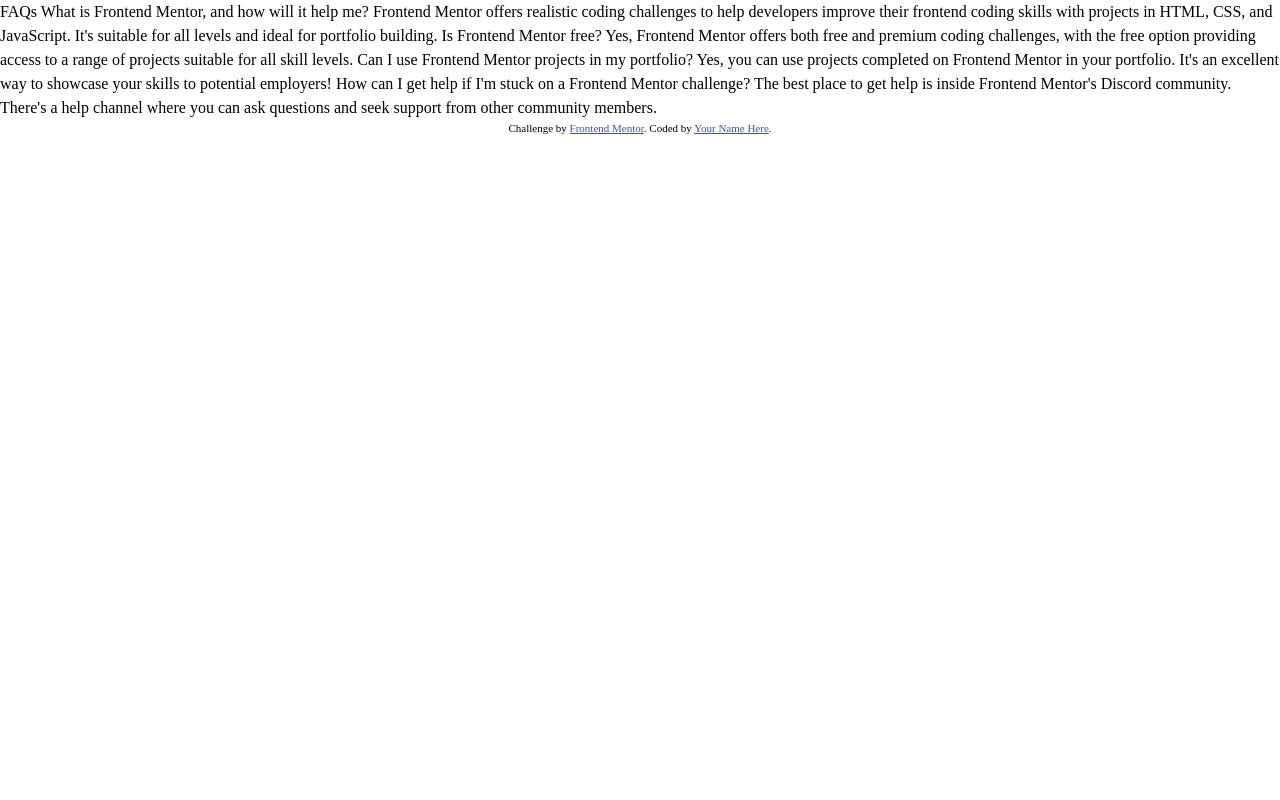
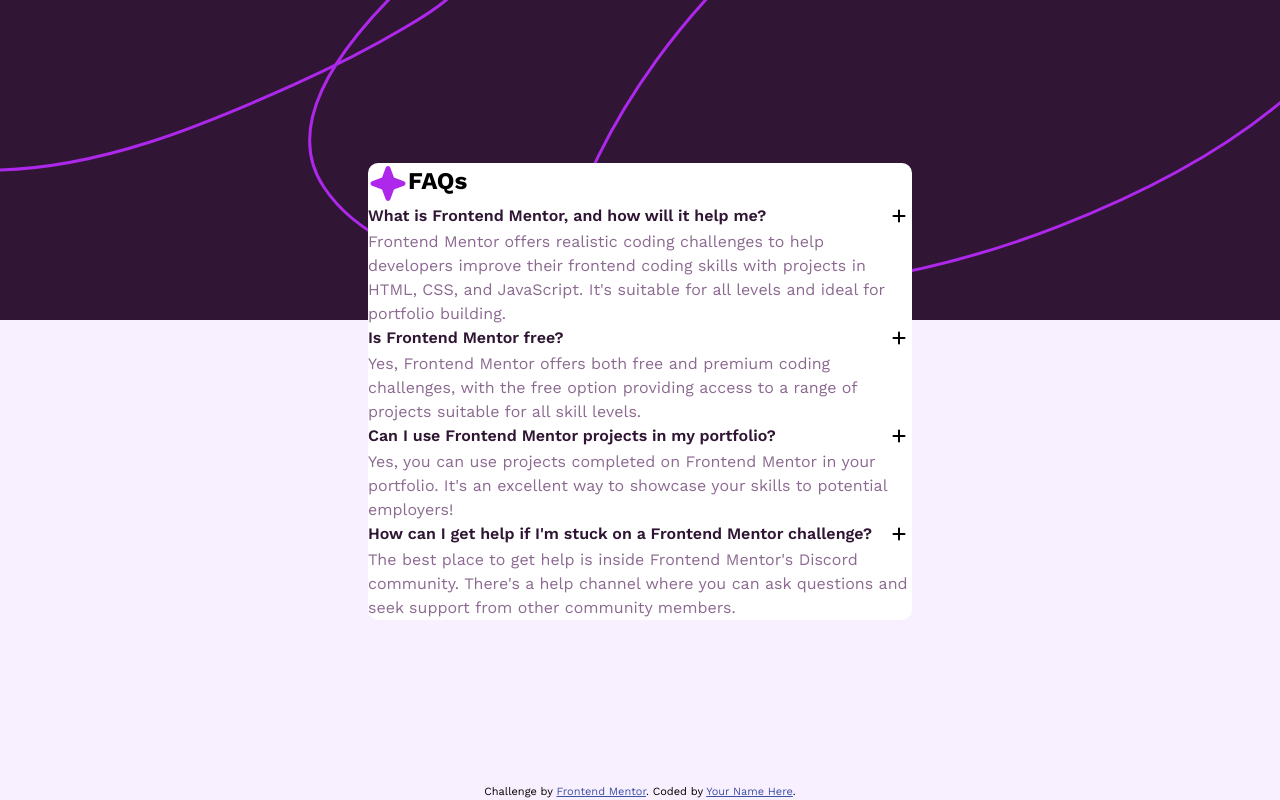
Before and after one commit to Randomgituser69/FAQ-Accordion-retry, a plain HTML site: page index.html in a window 1280 px wide. Drawn offline with nearby package versions, Linux system fonts and the light colour scheme.

Commit message:
committed crime committed crime

```diff
--- a/index.html
+++ b/index.html
@@ -17,23 +17,85 @@
       sizes="32x32"
       href="./assets/images/favicon-32x32.png"
     />
-
+<script src="https://kit.fontawesome.com/70c69eb187.js" crossorigin="anonymous"></script>
     <title>Frontend Mentor | FAQ accordion</title>
   </head>
   <body>
-    FAQs What is Frontend Mentor, and how will it help me? Frontend Mentor
-    offers realistic coding challenges to help developers improve their frontend
+    <section class="card">
+      <div class="title">
+    <img src="icon-star.svg"><h1>FAQs</h1>
+    </div>
+    <article class="question">
+<div class="title-question">
+    <p>What is Frontend Mentor, and how will it help me?</p>
+    <button class="question-button">
+      <span class="plus">
+      <i class="fa-solid fa-plus"></i>
+      </span>
+      <span class="minus">
+      <i class="fa-solid fa-minus"></i>
+      </span>
+      </button>
+    </div>
+    <div class="question-answer">
+    <p>Frontend Mentor offers realistic coding challenges to help developers improve their frontend
     coding skills with projects in HTML, CSS, and JavaScript. It's suitable for
-    all levels and ideal for portfolio building. Is Frontend Mentor free? Yes,
-    Frontend Mentor offers both free and premium coding challenges, with the
+    all levels and ideal for portfolio building.</p>
+    </div>
+    </article>
+    <article class="question">
+      <div class="title-question">
+    <p>Is Frontend Mentor free?</p>
+    <button class="question-button">
+      <span class="plus">
+      <i class="fa-solid fa-plus"></i>
+      </span>
+      <span class="minus">
+      <i class="fa-solid fa-minus"></i>
+      </span>
+      </button>
+      </div>
+      <div class="question-answer">
+    <p>Yes, Frontend Mentor offers both free and premium coding challenges, with the
     free option providing access to a range of projects suitable for all skill
-    levels. Can I use Frontend Mentor projects in my portfolio? Yes, you can use
-    projects completed on Frontend Mentor in your portfolio. It's an excellent
-    way to showcase your skills to potential employers! How can I get help if
-    I'm stuck on a Frontend Mentor challenge? The best place to get help is
-    inside Frontend Mentor's Discord community. There's a help channel where you
-    can ask questions and seek support from other community members.
-
+    levels.</p>
+    </div>
+    </article>
+    <article class="question">
+      <div class="title-question">
+    <p>Can I use Frontend Mentor projects in my portfolio?</p>
+    <button class="question-button">
+      <span class="plus">
+        <i class="fa-solid fa-plus"></i>
+      </span>
+      <span class="minus">
+        <i class="fa-solid fa-minus"></i>
+      </span>
+    </button>
+    </div>
+    <div class="question-answer">
+    <p>Yes, you can use projects completed on Frontend Mentor in your portfolio. It's an excellent
+    way to showcase your skills to potential employers!</p>
+    </div>
+    </article>
+    <article class="question">
+      <div class="title-question">
+    <p>How can I get help if I'm stuck on a Frontend Mentor challenge?</p>
+    <button class="question-button">
+      <span class="plus">
+      <i class="fa-solid fa-plus"></i>
+      </span>
+      <span class="minus">
+      <i class="fa-solid fa-minus"></i>
+      </span>
+      </button>
+      </div>
+      <div class="question-answer">
+    <p>The best place to get help is inside Frontend Mentor's Discord community. There's a help channel where you
+    can ask questions and seek support from other community members.</p>
+    </div>
+    </article>
+</section>
     <div class="attribution">
       Challenge by
       <a href="https://www.frontendmentor.io?ref=challenge" target="_blank"
--- a/style.css
+++ b/style.css
@@ -74,6 +74,63 @@ select {
   }
 }
 /* CSS Styles 👇 */
+:root {
+  --White: hsl(0, 0%, 100%);
+  --Light-pink: hsl(275, 100%, 97%);
+  --Grayish-purple: hsl(292, 16%, 49%);
+  --Dark-purple: hsl(292, 42%, 14%);
+
+}
+* {
+  font-family: 'Work Sans', sans-serif;
+}
+body {
+  display: flex;
+  flex-direction: column;
+  justify-content: center;
+  align-content: center;
+  background-image: url('background-pattern-desktop.svg');
+  background-repeat: no-repeat;
+  background-size: inherit;
+  background-color: var(--Light-pink);
+}
+.card {
+  background-color: var(--White);
+  display: flex;
+  flex-direction: column;
+  margin: auto;
+  border-radius: 10px;
+  max-width: 34rem;
+}
+.title {
+  display: flex;
+  flex-direction: row;
+}
+.title-question {
+  display: flex;
+  flex-direction: row;
+  justify-content: space-between;
+}
+.title-question p {
+  font-weight: 600;
+  color: var(--Dark-purple);
+}
+/*
+.question-answer {
+  display: none;
+}
+*/
+.question-answer p {
+  font-weight: 400;
+  color: var(--Grayish-purple);
+}
+button {
+  background-color: transparent;
+  border: none;
+}
+.minus {
+  display: none;
+}
 .attribution {
   font-size: 11px;
   text-align: center;
```
